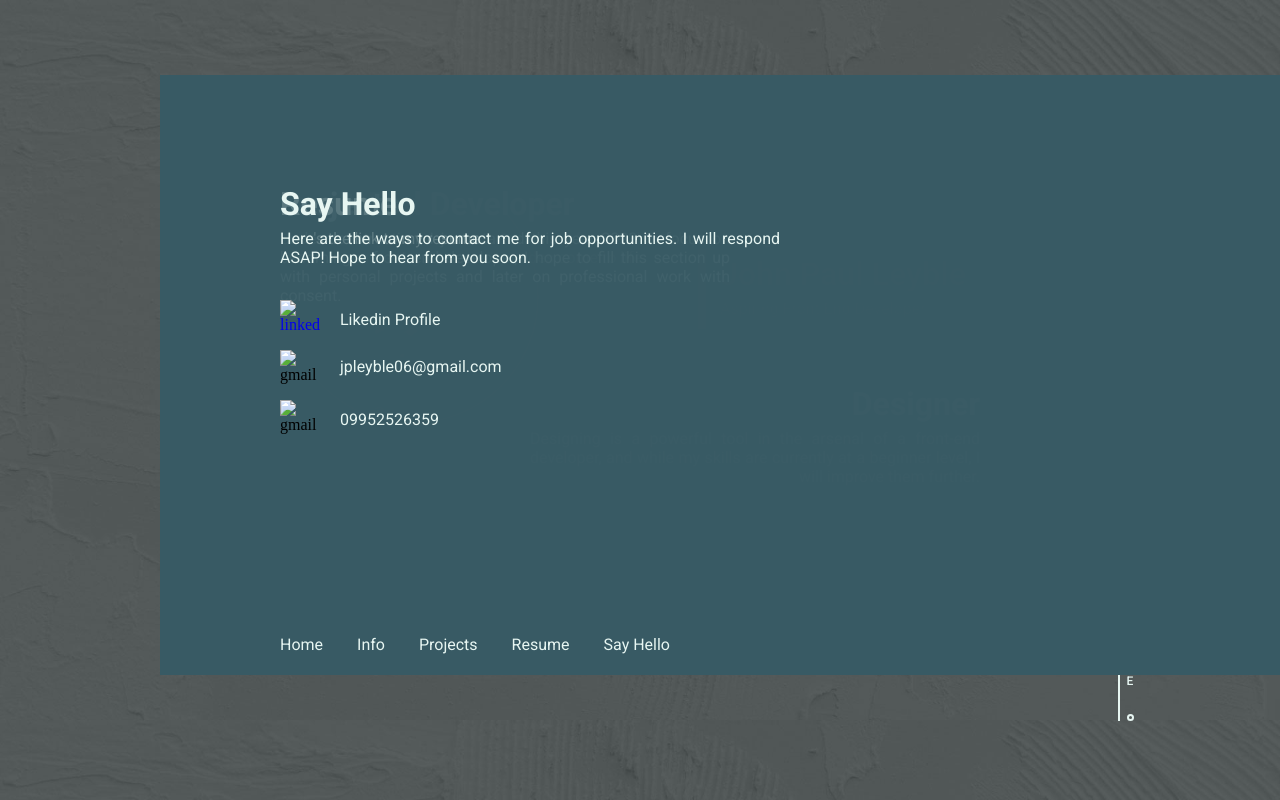
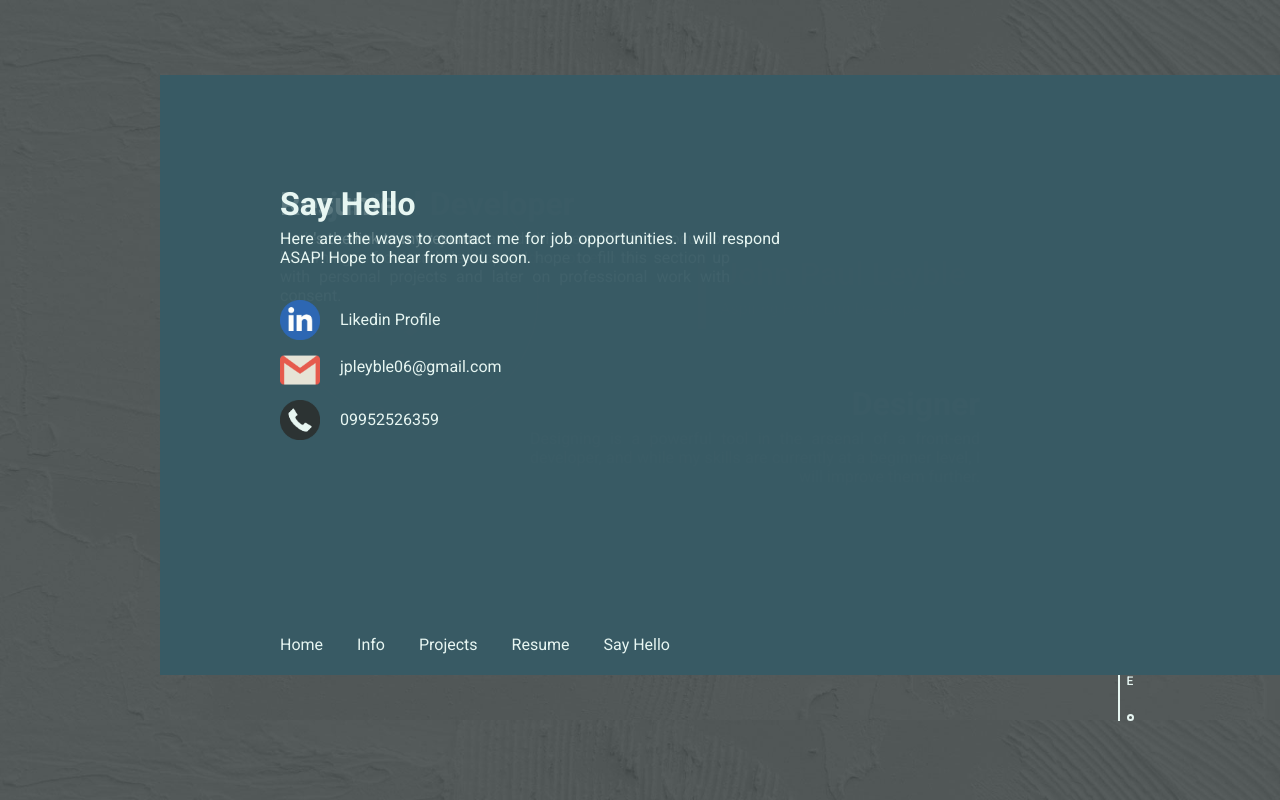
Before and after one commit to popo0695/Popo-s-Portfolio, a plain HTML site: page index.html in a window 1280 px wide. Shown: the top 800 px of the page. Drawn offline with Linux system fonts and the light colour scheme; the site is published under a folder, as on GitHub Pages, so addresses that start at the root find nothing.

Commit message:
another one

```diff
--- a/index.html
+++ b/index.html
@@ -69,11 +69,11 @@
                     <p class="progP1">Here are the ways to contact me for job opportunities. I will respond ASAP! Hope to hear from you soon.</p>
 
                     <div class="sayHi">
-                        <a href="https://www.linkedin.com/in/jpleyble06/" target="_blank"><img class="icon_in" src="/src/icon_in.png" alt="linkedin"><a>
+                        <a href="https://www.linkedin.com/in/jpleyble06/" target="_blank"><img class="icon_in" src="src/icon_in.png" alt="linkedin"><a>
                         <a class="lin" href="https://www.linkedin.com/in/jpleyble06/" target="_blank">Likedin Profile</a>
-                        <img class="icon_gmail" src="/src/icon_gmail.png" alt="gmail">
+                        <img class="icon_gmail" src="src/icon_gmail.png" alt="gmail">
                         <p class="gmailP">jpleyble06@gmail.com</p>
-                        <img class="icon_tel" src="/src/icon_tel.png" alt="gmail">
+                        <img class="icon_tel" src="src/icon_tel.png" alt="gmail">
                         <p class="cNum">09952526359</p>
                     </div>
                 </div>
@@ -83,7 +83,7 @@
                 <a class="subT" onclick="currentSlide(1)" hover-text="Hover">Home</a>
                 <a class="subT" onclick="currentSlide(2)" hover-text="Hover">Info</a>
                 <a class="subT" onclick="currentSlide(3)" hover-text="Hover">Projects</a>
-                <a class="subT" href="/html/resume.html" hover-text="Hover" target="_blank">Resume</a>
+                <a class="subT" href="html/resume.html" hover-text="Hover" target="_blank">Resume</a>
                 <a class="subT" onclick="currentSlide(5)" hover-text="Hover">Say Hello</a>
             </div>
         </div>
```
Also changed, not shown: html/resume.html (+2 -2 lines).
